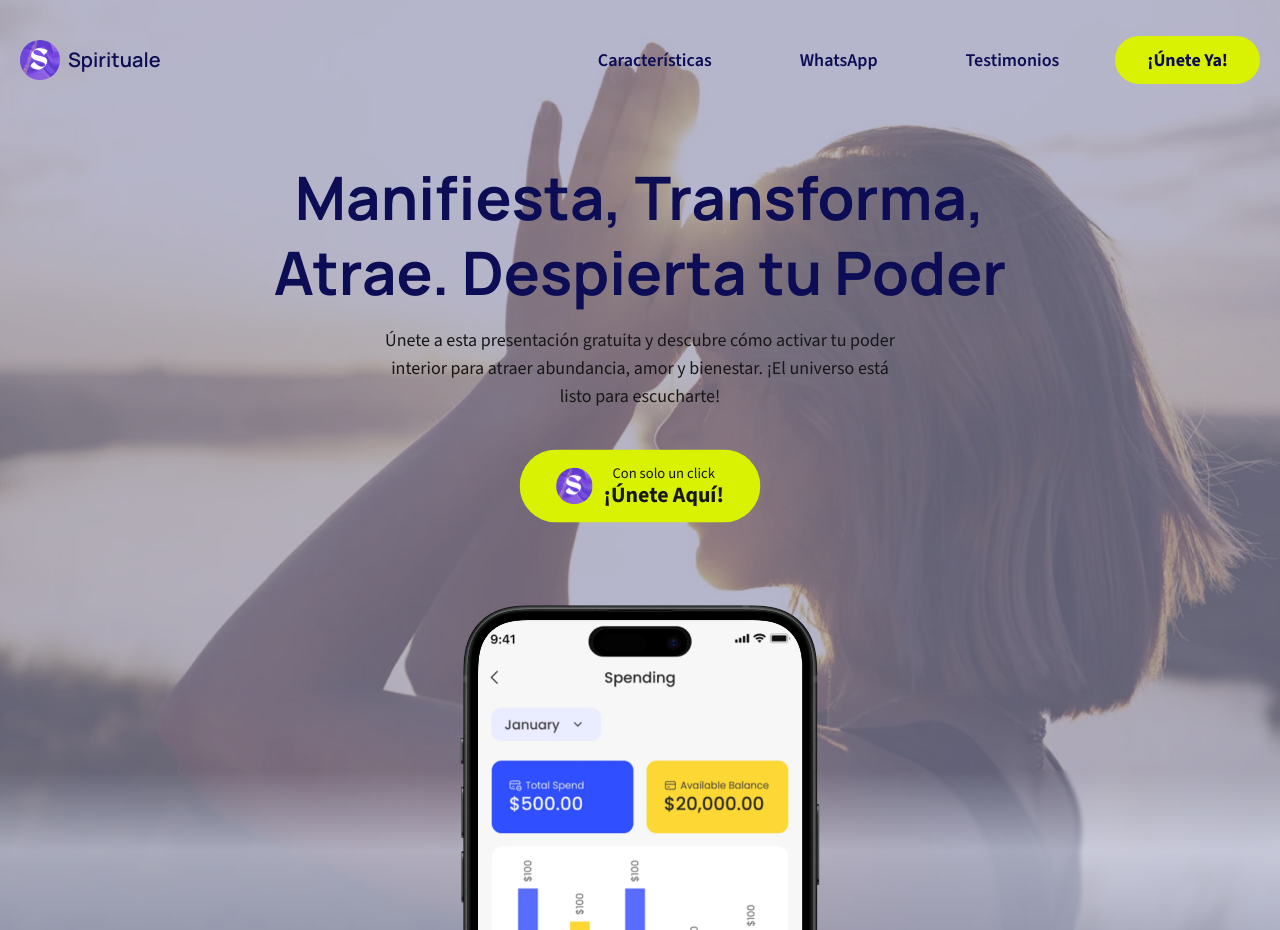
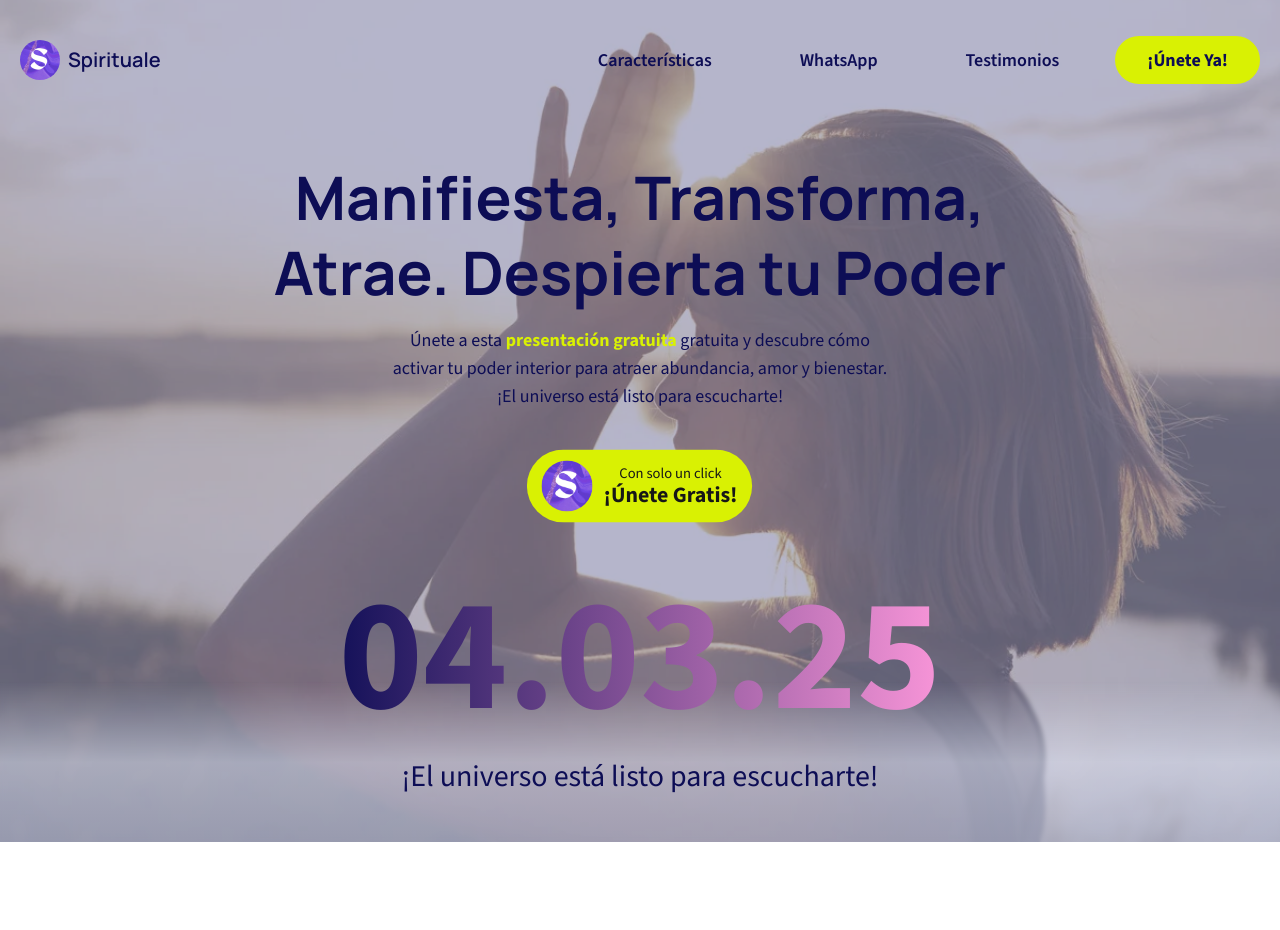
Before and after one commit to aalexlpez/spirituale, a Next.js app: page / in a window 1280 px wide. After the commit the page ends 842 px from the top, so only its background shows below. Built offline with nearby package versions, Linux system fonts and the light colour scheme.

Commit message:
fix - mejora index

```diff
--- /dev/null
+++ b/src/components/EventDate.tsx
@@ -0,0 +1,44 @@
+"use client"
+
+import { motion } from "framer-motion"
+
+interface SpecialDateProps {
+  date?: string
+  subtitle?: string
+}
+
+export default function EventDate({
+  date = "04.03.25",
+  subtitle = "¡El universo está listo para escucharte!",
+}: SpecialDateProps) {
+  return (
+    <div className="relative w-full max-w-2xl mx-auto px-4 py-12 text-center">
+      <motion.div
+        initial={{ opacity: 0, y: 20 }}
+        animate={{ opacity: 1, y: 0 }}
+        transition={{ duration: 0.8 }}
+        className="relative z-10"
+      >
+        <div className="text-[80px] md:text-[160px] font-bold leading-none bg-gradient-to-r from-themeNavy to-themePink bg-clip-text text-transparent">
+          {date}
+        </div>
+        <motion.div
+          initial={{ opacity: 0 }}
+          animate={{ opacity: 1 }}
+          transition={{ delay: 0.5, duration: 0.8 }}
+          className="mt-6 text-base md:text-3xl text-themeNavy font-light"
+        >
+          {subtitle}
+        </motion.div>
+      </motion.div>
+
+      {/* Decorative elements */}
+      {/* <div className="absolute inset-0 z-0">
+        <div className="absolute top-1/2 left-1/2 -translate-x-1/2 -translate-y-1/2 w-[200%] aspect-square opacity-20">
+          <div className="absolute inset-0 bg-gradient-to-r from-purple-200/20 to-indigo-200/20 rounded-full animate-spin-slow" />
+          <div className="absolute inset-[15%] bg-gradient-to-l from-purple-200/20 to-indigo-200/20 rounded-full animate-spin-slower" />
+        </div>
+      </div> */}
+    </div>
+  )
+}
--- a/src/components/Header.tsx
+++ b/src/components/Header.tsx
@@ -24,7 +24,7 @@ const Header: React.FC = () => {
                     {/* Logo */}
                     <Link href="/" className="flex items-center gap-2">
                         <Image src={"/images/logo.jpg"} alt="Site Logo" width={100} height={100} className="min-w-fit w-8 h-8 md:w-10 md:h-10 rounded-full" />
-                        <span className="manrope text-xl font-semibold text-[#0D0D55] cursor-pointer">
+                        <span className="manrope text-xl font-semibold text-themeNavy cursor-pointer">
                             {siteDetails.siteName}
                         </span>
                     </Link>
@@ -33,13 +33,13 @@ const Header: React.FC = () => {
                     <ul className="hidden md:flex space-x-6">
                         {menuItems.map(item => (
                             <li key={item.text}>
-                                <Link href={item.url} className="font-semibold text-[#0D0D55] transition-colors duration-300 hover:bg-[#D9F103] hover:text-[#0D0D55] px-8 py-3 rounded-full">
+                                <Link href={item.url} className="font-semibold text-themeNavy transition-colors duration-300 hover:bg-themeNeon hover:text-themeNavy p-1 md:px-2 md:py-2 lg:px-8 lg:py-3  rounded-full">
                                     {item.text}
                                 </Link>
                             </li>
                         ))}
                         <li>
-                            <Link href="#cta" className="font-bold text-[#0D0D55] bg-[#D9F103] px-8 py-3 rounded-full transition-colors duration-300 hover:bg-[#0D0D55] hover:text-[#D9F103]">
+                            <Link href="#cta" className="font-bold text-themeNavy bg-themeNeon px-8 py-3 rounded-full transition-colors duration-300 hover:bg-themeNavy hover:text-themeNeon">
                                 ¡Únete Ya!
                             </Link>
                         </li>
@@ -50,7 +50,7 @@ const Header: React.FC = () => {
                         <button
                             onClick={toggleMenu}
                             type="button"
-                            className="bg-[#D9F103] text-[#0D0D55] focus:outline-none rounded-full w-10 h-10 flex items-center justify-center"
+                            className="bg-themeNeon text-themeNavy focus:outline-none rounded-full w-10 h-10 flex items-center justify-center"
                             aria-controls="mobile-menu"
                             aria-expanded={isOpen}
                         >
@@ -79,13 +79,13 @@ const Header: React.FC = () => {
                     <ul className="flex flex-col space-y-4 pt-1 pb-6 px-6">
                         {menuItems.map(item => (
                             <li key={item.text}>
-                                <Link href={item.url} className="text-[#0D0D55] p-2 rounded-full hover:bg-[#D9F103] hover:text-[#0D0D55] block" onClick={toggleMenu}>
+                                <Link href={item.url} className="text-themeNavy p-2 rounded-full hover:bg-themeNeon hover:text-themeNavy block" onClick={toggleMenu}>
                                     {item.text}
                                 </Link>
                             </li>
                         ))}
                         <li>
-                            <Link href="#cta" className="font-bold text-[#0D0D55] bg-[#D9F103] px-8 py-3 rounded-full transition-colors duration-300 hover:bg-[#0D0D55] hover:text-[#D9F103]" onClick={toggleMenu}>
+                            <Link href="#cta" className="font-bold text-themeNavy bg-themeNeon px-8 py-3 rounded-full transition-colors duration-300 hover:bg-themeNavy hover:text-themeNeon" onClick={toggleMenu}>
                                 ¡Únete Ya!
                             </Link>
                         </li>
--- a/src/components/Hero.tsx
+++ b/src/components/Hero.tsx
@@ -4,6 +4,7 @@ import Image from 'next/image';
 import JoinButton from './JoinButton';
 
 import { heroDetails } from '@/data/hero';
+import EventDate from './EventDate';
 
 const Hero: React.FC = () => {
     return (
@@ -28,12 +29,12 @@ const Hero: React.FC = () => {
             </div>
 
             <div className="text-center">
-                <h1 className="text-4xl md:text-6xl md:leading-tight font-bold text-[#0D0D55] max-w-xl md:max-w-3xl mx-auto">{heroDetails.heading}</h1>
-                <p className="mt-4 text-foreground max-w-lg mx-auto text-[#0D0D55]">{heroDetails.subheading}</p>
+                <h1 className="text-4xl md:text-6xl md:leading-tight font-bold text-themeNavy max-w-xl md:max-w-3xl mx-auto">{heroDetails.heading}</h1>
+                <p className="mt-4 max-w-lg mx-auto text-themeNavy font-medium">{heroDetails.subheading1}<span className='text-themeNeon font-bold'>{heroDetails.subheading2}</span>{heroDetails.subheading3}</p>
                 <div className="mt-6 flex flex-col sm:flex-row items-center sm:gap-4 w-fit mx-auto">
                     <JoinButton />
                 </div>
-                <Image
+                {/* <Image
                     src={heroDetails.centerImageSrc}
                     width={384}
                     height={340}
@@ -43,7 +44,8 @@ const Hero: React.FC = () => {
                     unoptimized={true}
                     alt="app mockup"
                     className='relative mt-12 md:mt-16 mx-auto z-10 '
-                />
+                /> */}
+                <EventDate />
             </div>
         </section>
     );
--- a/src/components/JoinButton.tsx
+++ b/src/components/JoinButton.tsx
@@ -9,10 +9,10 @@ const JoinButton = () => {
         <Link href={ctaDetails.googlePlayUrl}>
             <button
                 type="button"
-                className={clsx("flex items-center justify-center min-w-[205px] mt-3 px-10 py-10 h-14 rounded-full w-full sm:w-fit bg-[#D9F103] transform animate-scaleInOut")}
+                className={clsx("flex items-center justify-center min-w-[205px] mt-3 px-4 py-10 h-14 rounded-full w-full sm:w-fit bg-themeNeon transform animate-scaleInOut")}
             >
                 <div className="mr-3">
-                    <Image src={"/images/logo.jpg"} alt="Site Logo" width={100} height={100} className="min-w-fit w-8 h-8 md:w-10 md:h-10 rounded-full" />
+                    <Image src={"/images/logo.jpg"} alt="Site Logo" width={100} height={100} className="min-w-fit w-10 h-10 md:w-14 md:h-14 rounded-full" />
 
                 </div>
                 <div>
@@ -20,7 +20,7 @@ const JoinButton = () => {
                         Con solo un click
                     </div>
                     <div className="-mt-1 font-sans text-2xl font-bold">
-                        ¡Únete Aquí!
+                        ¡Únete Gratis!
                     </div>
                 </div>
             </button>
--- a/src/data/hero.ts
+++ b/src/data/hero.ts
@@ -1,5 +1,7 @@
 export const heroDetails = {
     heading: 'Manifiesta, Transforma, Atrae. Despierta tu Poder',
-    subheading: 'Únete a esta presentación gratuita y descubre cómo activar tu poder interior para atraer abundancia, amor y bienestar. ¡El universo está listo para escucharte! ',
+    subheading1: 'Únete a esta ',
+    subheading2: 'presentación gratuita ',
+    subheading3: 'gratuita y descubre cómo activar tu poder interior para atraer abundancia, amor y bienestar. ¡El universo está listo para escucharte! ',
     centerImageSrc: '/images/hero-mockup.webp',
 }
--- a/tailwind.config.ts
+++ b/tailwind.config.ts
@@ -1,22 +1,26 @@
-import type { Config } from "tailwindcss";
+import type { Config } from 'tailwindcss'
 
 const config: Config = {
   content: [
-    "./src/pages/**/*.{js,ts,jsx,tsx,mdx}",
-    "./src/components/**/*.{js,ts,jsx,tsx,mdx}",
-    "./src/app/**/*.{js,ts,jsx,tsx,mdx}",
+    './src/pages/**/*.{js,ts,jsx,tsx,mdx}',
+    './src/components/**/*.{js,ts,jsx,tsx,mdx}',
+    './src/app/**/*.{js,ts,jsx,tsx,mdx}'
   ],
   theme: {
     extend: {
       colors: {
-        background: "var(--background)",
-        foreground: "var(--foreground)",
-        primary: "var(--primary)",
-        secondary: "var(--secondary)",
+        themePink: '#FF99DC',
+        themeNavy: '#0D0D55',
+        themeNeon: '#D9F103',
+        themeLilac: '#D2C7FF',
 
-        "primary-accent": "var(--primary-accent)",
-        "foreground-accent": "var(--foreground-accent)",
-        "hero-background": "var(--hero-background)",
+        background: 'var(--background)',
+        foreground: 'var(--foreground)',
+        primary: 'var(--primary)',
+        secondary: 'var(--secondary)',
+        'primary-accent': 'var(--primary-accent)',
+        'foreground-accent': 'var(--foreground-accent)',
+        'hero-background': 'var(--hero-background)'
       },
       keyframes: {
         'slide-down': {
@@ -35,12 +39,11 @@ const config: Config = {
       animation: {
         'spin-3d': 'spin3d 3s linear infinite',
         scaleInOut: 'scaleInOut 1.8s infinite',
-        'slide-down': 'slide-down 0.5s ease-out forwards',
-      },
+        'slide-down': 'slide-down 0.5s ease-out forwards'
+      }
     },
-    fontFamily: {
-    },
+    fontFamily: {}
   },
-  plugins: [],
-};
-export default config;
+  plugins: []
+}
+export default config
```
